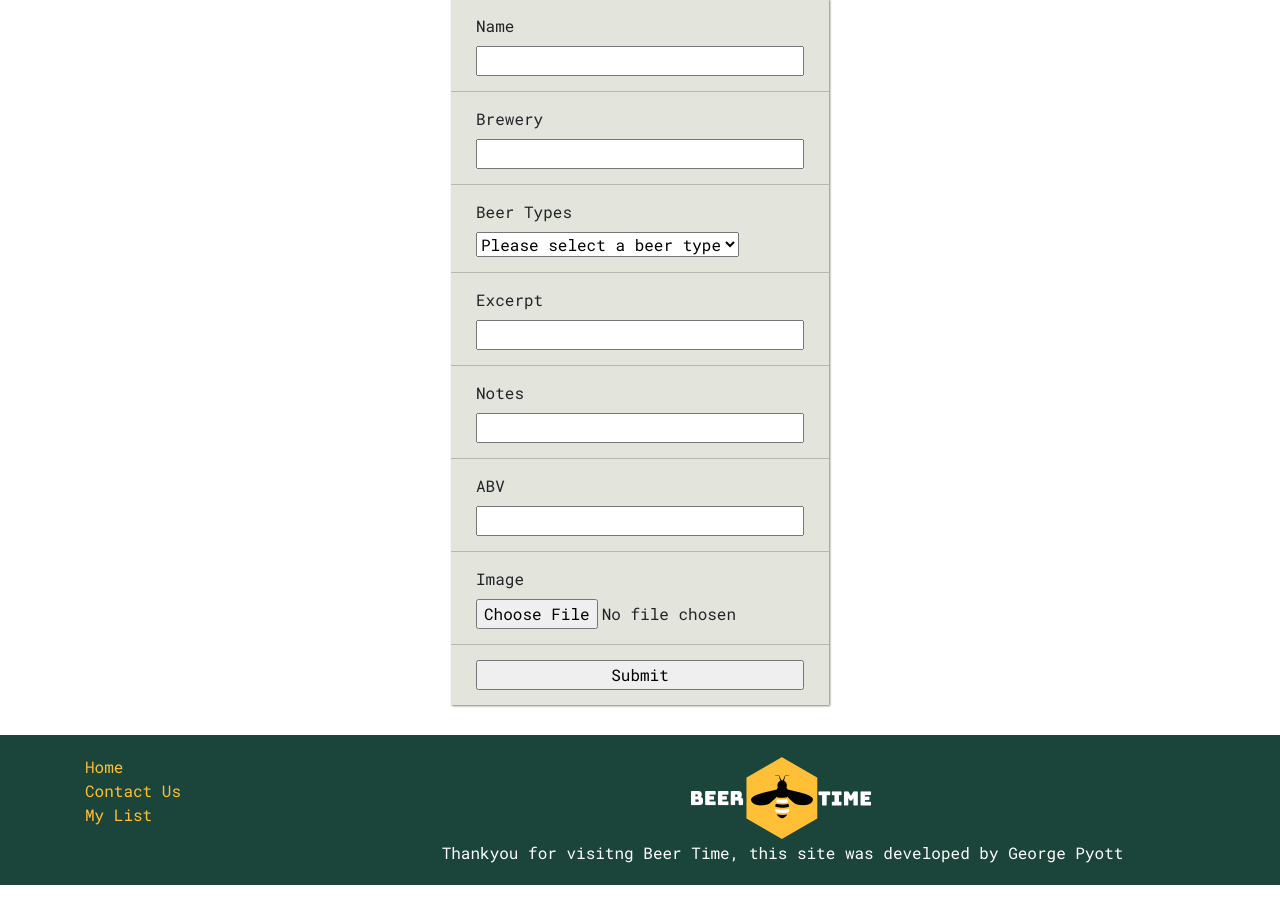
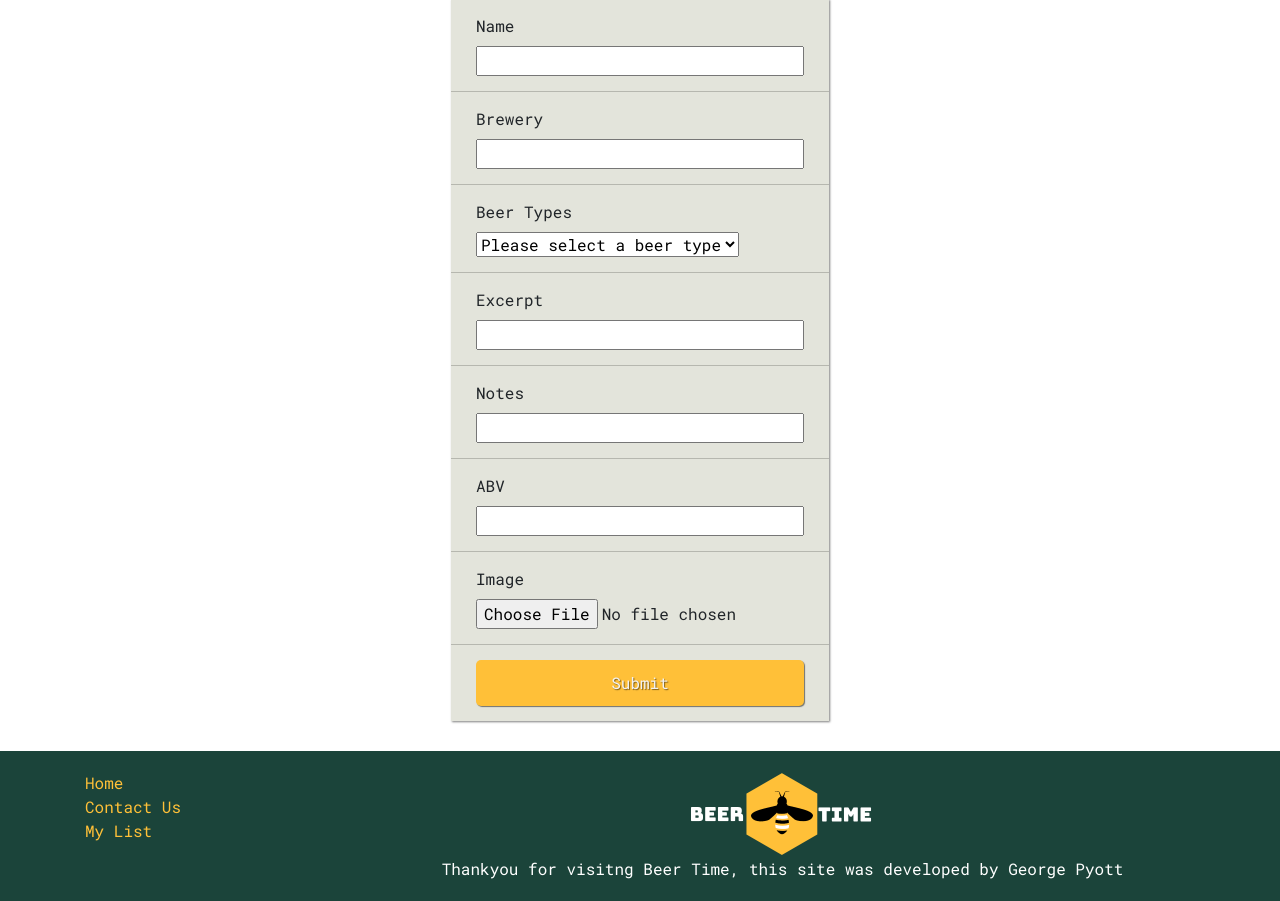
Before and after one commit to Geomint/beer-time, a Flask app: page /add-beer in a window 1280 px wide. Shown: the part 235-1136 px from the top of the page. Run offline with Flask 2, Linux system fonts and the light colour scheme; data that the repository does not hold is empty; some libraries are stand-ins or nearby versions.

Commit message:
Added button styles to add-beer submit

```diff
--- a/templates/pages/beers/add-beer.html
+++ b/templates/pages/beers/add-beer.html
@@ -57,7 +57,7 @@
                     <input id="image" name="image" type="file">
                 </div>
                 <div class="add-beer-form__group">
-                    <input type="submit">
+                    <input class="btn btn__primary" type="submit">
                 </div>
             </div>
         </form>
```
